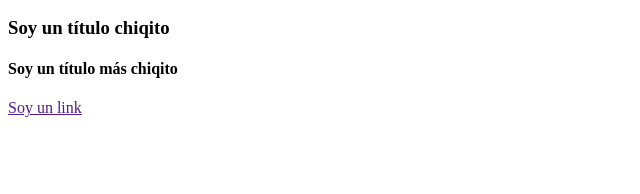
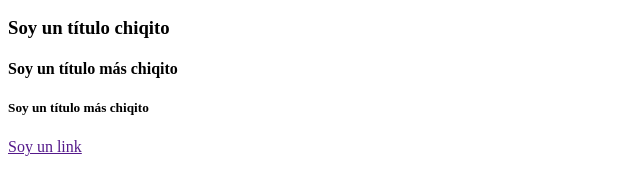
Before and after one commit to sdduq01/MyWeb, a plain HTML site: page index.html in a window 1280 px wide. Shown: the part 248-442 px from the top of the page, without its empty margins (0-640 px from the left). Drawn offline with Linux system fonts and the light colour scheme.

Commit message:
Prueba de proyecto en branch main

```diff
--- a/index.html
+++ b/index.html
@@ -34,6 +34,7 @@
         <h2>Soy un título no tan grande</h2>
         <h3>Soy un título chiqito</h3>
         <h4>Soy un título más chiqito</h4>
+        <h5>Soy un título más chiqito</h5>
         <a href="">Soy un link</a>
     </body>
 </html>
```
